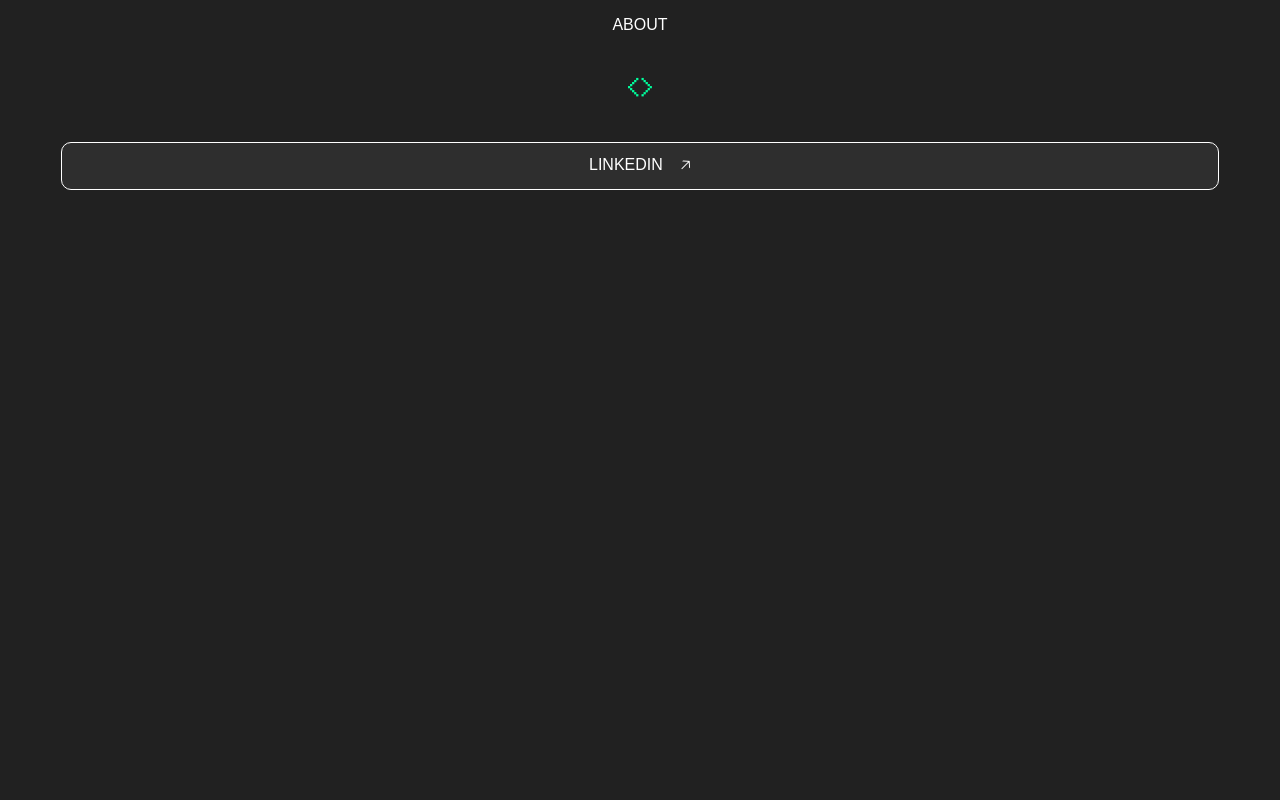
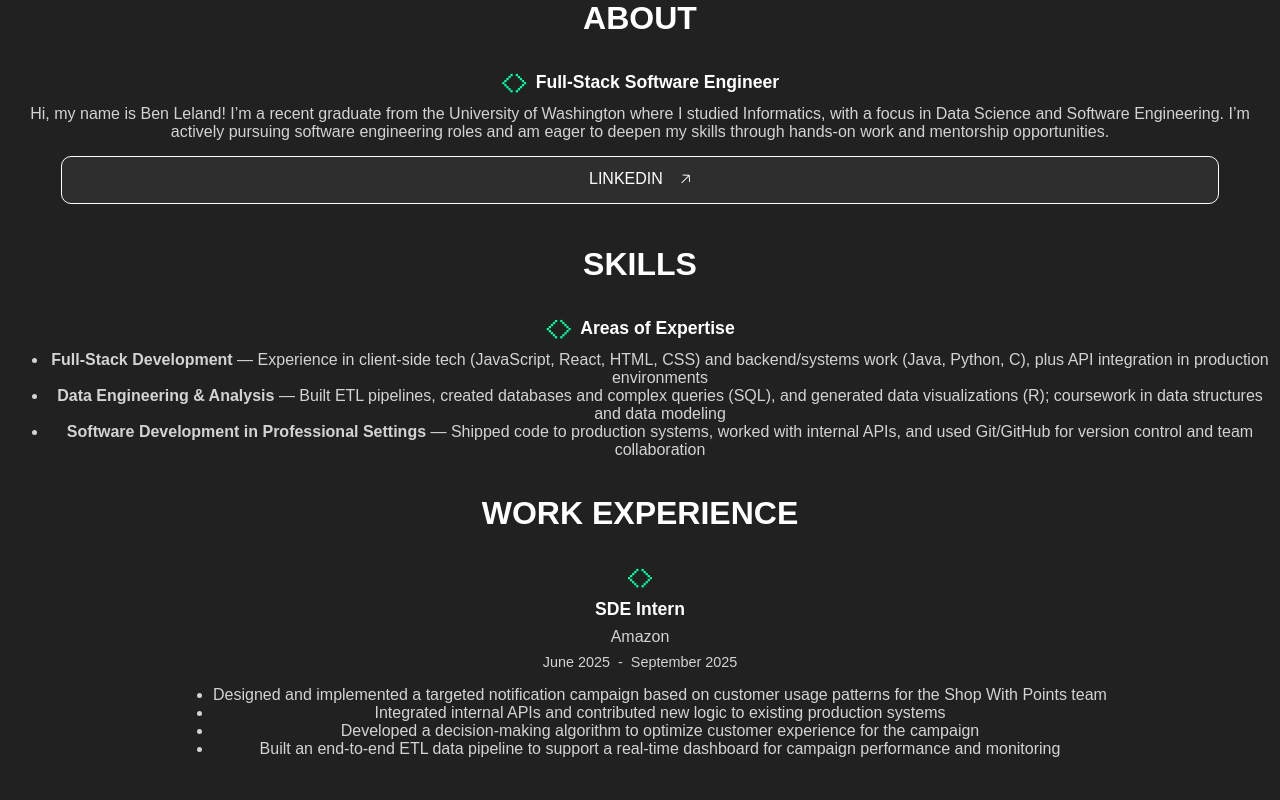
Before and after one commit to Ben-Leland/BenLeland-Portfolio, a React app: page / in a window 1280 px wide. Shown: the part 480-1280 px from the top of the page. Before the commit the page ends 800 px from the top, so only its background shows below. Built offline with nearby package versions, Linux system fonts and the light colour scheme; a web font is replaced by a local one.

Commit message:
Added WorkExperience section

```diff
--- a/src/components/Section/Section.css
+++ /dev/null
@@ -1,39 +0,0 @@
-.section-1 {
-    justify-content: center;
-}
-
-.section-title {
-    font-size: 2rem;
-    font-weight: bold;
-    text-align: center;
-    margin: 0;
-}
-
-.section-2 {
-    display: flex;
-    flex-direction: column;
-    align-items: center;
-    gap: 0.25rem;
-}
-
-.subtitle-group {
-    display: flex;
-    align-items: center;
-}
-
-.subtitle-group p {
-    margin-left: 4px;
-    margin-right: 4px;
-    margin-top: 30px;
-    margin-bottom: 15px;
-}
-
-.section-subtitle {
-    margin: 0;
-    font-weight: bold;
-}
-
-.section-body {
-    margin: 0;
-    text-align: center;
-}
--- /dev/null
+++ b/src/components/WorkExperience/WorkExperience.css
@@ -0,0 +1,19 @@
+.work-experience {
+    color: #d3d3d3;
+    margin-top: 2rem;
+}
+
+.work-experience p {
+    margin-top: 0;
+    margin-bottom: .5rem;
+}
+
+.work-experience-date {
+    font-size: .9rem;
+}
+
+.work-experience-title {
+    font-size: 1.1rem;
+    color: white;
+    font-weight: bold;
+}
--- /dev/null
+++ b/src/components/WorkExperience/WorkExperience.json
@@ -0,0 +1,24 @@
+[
+    {
+        "start": "June 2025",
+        "end": "September 2025",
+        "title": "SDE Intern",
+        "company": "Amazon",
+        "bullets": [
+            "Designed and implemented a targeted notification campaign based on customer usage patterns for the Shop With Points team",
+            "Integrated internal APIs and contributed new logic to existing production systems",
+            "Developed a decision-making algorithm to optimize customer experience for the campaign",
+            "Built an end-to-end ETL data pipeline to support a real-time dashboard for campaign performance and monitoring"
+        ]
+    },
+    {
+        "start": "July 2024",
+        "end": "May 2025",
+        "title": "IT Operations Intern",
+        "company": "USAble Life",
+        "bullets": [
+            "Managed internal employee transfers, hires, and terminations company-wide using onboard ITSM tools",
+            "Optimized automated workflows to better align with company and individual needs, employing low-code solutions"
+        ]
+    }
+]
--- /dev/null
+++ b/src/components/WorkExperience/WorkExperience.jsx
@@ -0,0 +1,22 @@
+import React from 'react';
+import './WorkExperience.css';
+
+export default function WorkExperience({ start, end, title, company, bullets }) {
+    return (
+        <div className="work-experience">
+            <p className="symbol">&lt;&gt;</p>
+
+            <p className="work-experience-title">{title}</p>
+
+            <p>{company}</p>
+
+            <p className="work-experience-date">{start} &nbsp;-&nbsp; {end}</p>
+
+            <ul>
+                {bullets.map((bullet) => (
+                    <li>{bullet}</li>
+                ))}
+            </ul>
+        </div>
+    )
+}
--- a/src/pages/Home/Home.css
+++ b/src/pages/Home/Home.css
@@ -62,9 +62,47 @@
     font-weight: 450;
 }
 
+.section-title {
+    font-size: 2rem;
+    font-weight: bold;
+    text-align: center;
+    margin: 0;
+}
+
+.section-2 {
+    display: flex;
+    flex-direction: column;
+    align-items: center;
+    gap: 0.25rem;
+}
+
+.subtitle-group {
+    display: flex;
+    align-items: center;
+}
+
+.subtitle-group p {
+    margin-left: 4px;
+    margin-right: 4px;
+    margin-top: 2rem;
+    margin-bottom: 5px;
+}
+
+.section-subtitle {
+    margin: 0;
+    font-weight: bold;
+    font-size: 1.1rem;
+}
+
+.section-body {
+    margin: 0;
+    color: #d3d3d3;
+}
+
 .section-linkedin {
     text-align: center;
     text-decoration: none;
     color: white;
-    margin-top: 20px;
+    margin-top: 15px;
+    margin-bottom: 10px;
 }
--- a/src/pages/Home/Home.jsx
+++ b/src/pages/Home/Home.jsx
@@ -1,8 +1,8 @@
 import React from 'react';
 import './Home.css';
-import aboutText from './Sections/about.js';
-import educationText from './Sections/education.js';
 import { Link } from 'react-router-dom';
+import WorkExperience from '../../components/WorkExperience/WorkExperience.jsx';
+import jobs from '../../components/WorkExperience/WorkExperience.json'
 
 export default function Home() {
     return (
@@ -38,11 +38,54 @@
                 <div className="section-2">
                     <div className='subtitle-group'>
                         <p className="symbol">&lt;&gt;</p>
-                        <p className="section-subtitle"><strong></strong></p>
+                        <p className="section-subtitle">Full-Stack Software Engineer</p>
                     </div>
-                    <p className="section-body"></p>
+                    <p className="section-body">Hi, my name is Ben Leland! I’m a recent graduate from the University of Washington where I studied Informatics, with a focus in Data Science and Software Engineering. I’m actively pursuing software engineering roles and am eager to deepen my skills through hands-on work and mentorship opportunities.</p>
                 </div>
+
                 <a href='https://www.linkedin.com/in/ben-leland/' target='_blank' rel='noreferrer' className='link-container resume section-linkedin'> LINKEDIN &nbsp;&nbsp; 🡥</a>
+            </div>
+
+            <div className='container home'>
+                <div className="section-1">
+                    <p className="section-title"> SKILLS </p>
+                </div>
+
+                <div className="section-2">
+                    <div className='subtitle-group'>
+                        <p className="symbol">&lt;&gt;</p>
+                        <p className="section-subtitle">Areas of Expertise</p>
+                    </div>
+
+                    <ul className='section-body'>
+                        <li><strong>Full-Stack Development</strong> — Experience in client-side tech (JavaScript, React, HTML, CSS) and backend/systems work (Java, Python, C), plus API integration in production environments</li>
+                        <li><strong>Data Engineering & Analysis</strong> — Built ETL pipelines, created databases and complex queries (SQL), and generated data visualizations (R); coursework in data structures and data modeling</li>
+                        <li><strong>Software Development in Professional Settings</strong> — Shipped code to production systems, worked with internal APIs, and used Git/GitHub for version control and team collaboration</li>
+                    </ul>
+
+                    <div>
+
+                    </div>
+                </div>
+            </div>
+
+            <div className='container home'>
+                <div className="section-1">
+                    <p className="section-title"> WORK EXPERIENCE </p>
+
+                </div>
+
+                {jobs.map((job) => (
+                    <WorkExperience
+                        start={job.start}
+                        end={job.end}
+                        title={job.title}
+                        company={job.company}
+                        bullets={job.bullets}
+                    ></WorkExperience>
+
+
+                ))}
             </div>
         </div>
     )
--- a/src/pages/Home/Sections/about.js
+++ /dev/null
@@ -1,3 +0,0 @@
-const aboutText = "Hi, my name is Ben Leland! I’m a recent graduate from the University of Washington where I studied Informatics, with a focus in Data Science and Software Engineering. I’m actively pursuing software engineering roles and am eager to deepen my skills through hands-on work and mentorship opportunities.";
-
-export default aboutText;
--- a/src/pages/Home/Sections/education.js
+++ /dev/null
@@ -1,3 +0,0 @@
-const education = ''
-
-export default education;
```
Also changed, not shown: src/components/Section/Section.jsx (deleted, +0 -20 lines).
